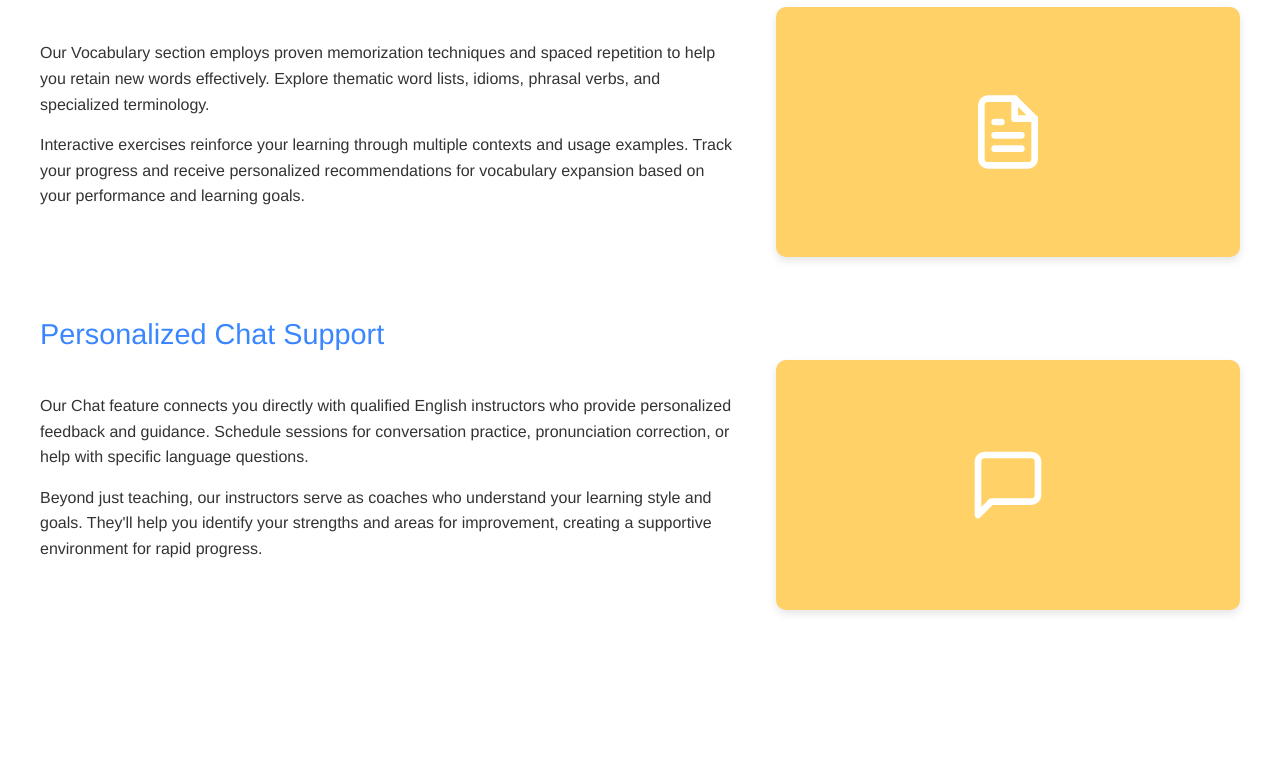
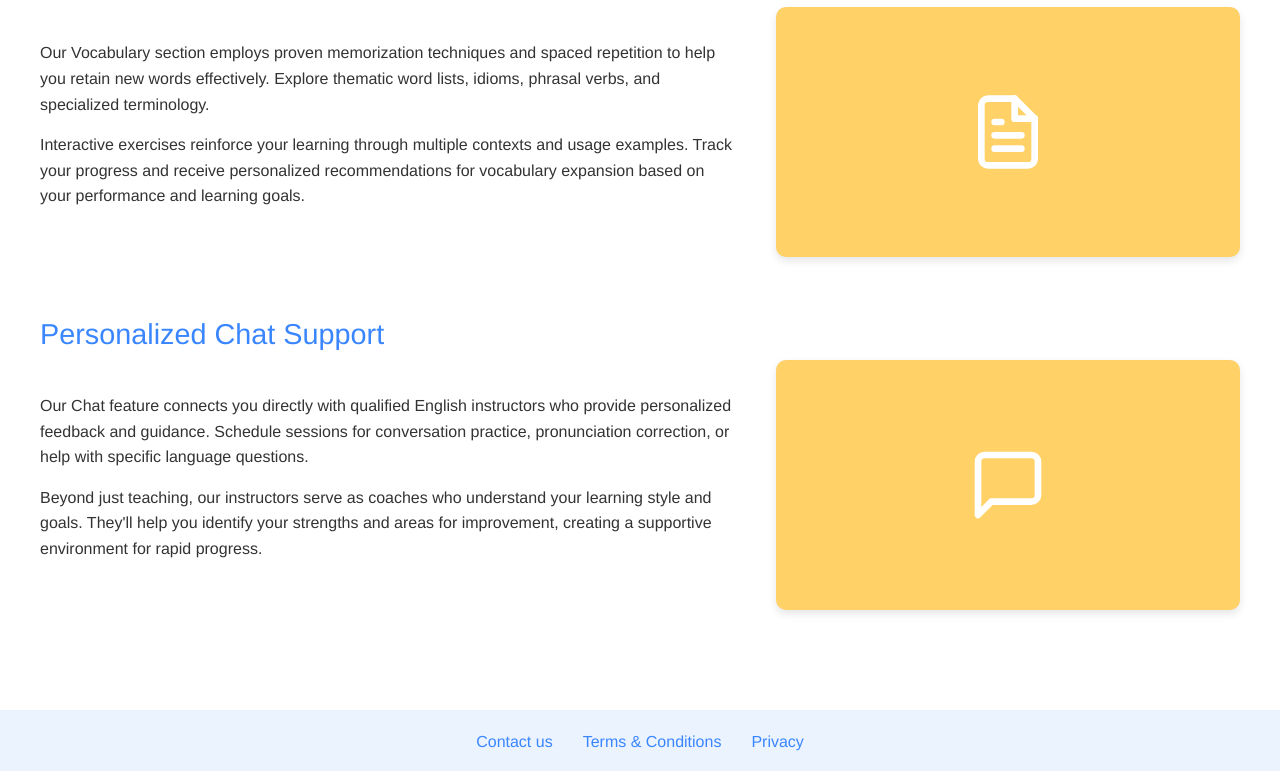
Before and after one commit to Paulhenri27/ews, a Vue app: page /home in a window 1280 px wide. Shown: the part 2012-2783 px from the top of the page. Before the commit the page ends 2722 px from the top, so only its background shows below. Built offline with nearby package versions, Linux system fonts and the light colour scheme.

Commit message:
first commit

```diff
--- a/src/components/AppFooter.vue
+++ b/src/components/AppFooter.vue
@@ -15,7 +15,7 @@
 
 <script>
 export default {
-  name: 'AppFooter'
+  name: 'FooterComponent'
 }
 </script>
 
--- a/src/views/Home.vue
+++ b/src/views/Home.vue
@@ -102,16 +102,19 @@
       </div>
     </section>
   </div>
+  <FooterComponent />
 </template>
 
 <script>
 import MenuComponent from '@/components/Menu.vue'
+import FooterComponent from '@/components/AppFooter.vue'
 import { mapActions } from 'vuex';
 import { getUser } from '../services/authService.js';
 
 export default {
   components: {
-    MenuComponent
+    MenuComponent,
+    FooterComponent
   },
   data() {
     return {
```
